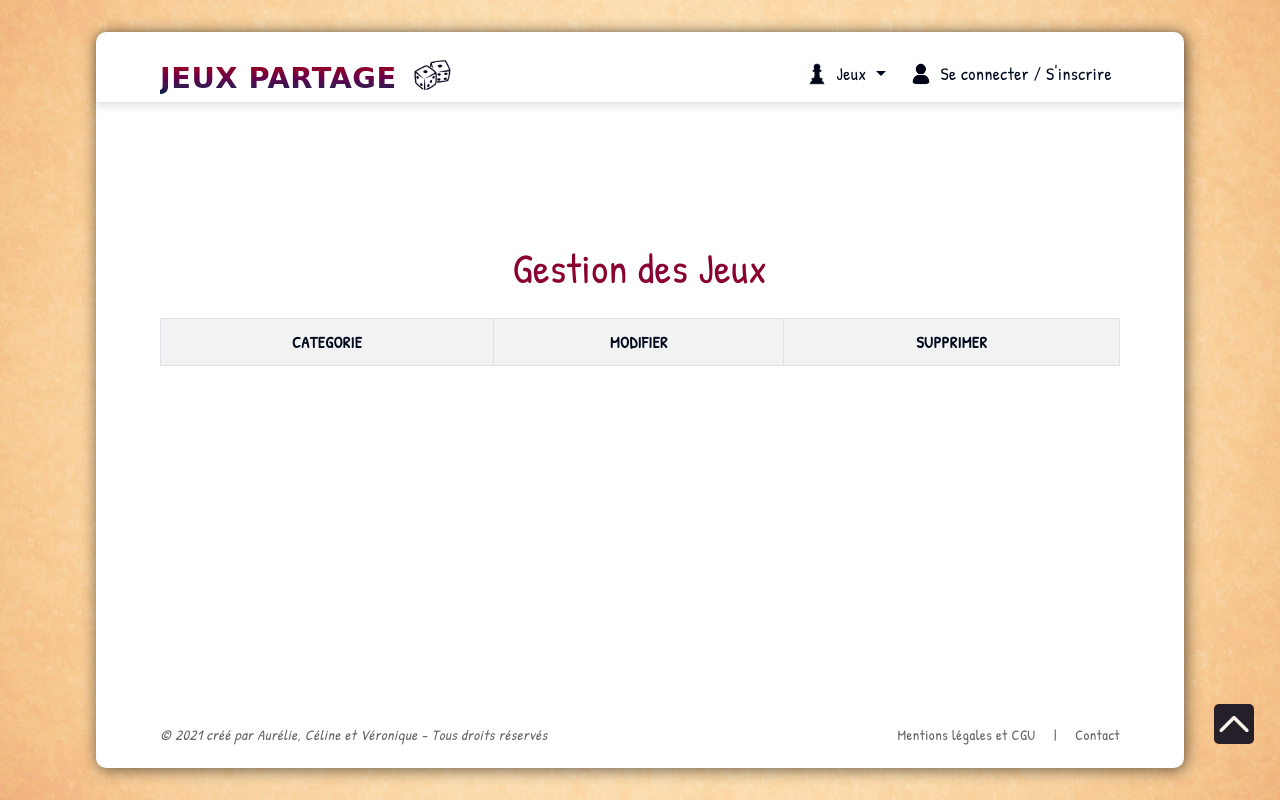
After one commit to AurelieGilet/wf3_group_project, a Symfony app: template jeux_partage/templates/back/admin_games.html.twig in a window 1280 px wide. The commit adds this page. Run offline with Twig, Linux system fonts and the light colour scheme; the template is opened without the code that fills it, so the values that code supplies are empty; some libraries are stand-ins or nearby versions; some web fonts are replaced.

Commit message:
backoffice gestion des jeux + harmonisation style pages backoffice

```diff
--- a/jeux_partage/public/css/style.css
+++ b/jeux_partage/public/css/style.css
@@ -42,7 +42,7 @@ select, option {
 
 body {
     min-height: 100vh;
-    padding: 5vh 0;
+    padding: 4vh 0;
     background-image: url("../img/background.jpg");
     background-size: 120% 120%;
     background-position: center;
@@ -51,11 +51,11 @@ body {
 }
 
 .container-fluid {
-    min-height: 90vh;
+    min-height: 92vh;
     width: 85%;
     margin: 0 auto;
     background-color: white;
-    padding: 4vh 4em;
+    padding: 3vh 4em;
     border-radius: 10px;
     box-shadow: rgba(0, 0, 0, 0.6) 0.1em 0.1em 1em;
     display: flex;
@@ -181,7 +181,7 @@ header {
     left: 50%;
     transform: translateX(-50%);
     width: 100%;
-    padding-top: 5vh;
+    padding-top: 4vh;
     border-top-left-radius: 10px;
     border-top-right-radius: 10px;
     box-shadow: 0 -1px 4px 0 rgba(26,26,26,.08),0 4px 8px 0 rgba(26,26,26,.12);
@@ -578,7 +578,7 @@ nav button {
 	display: flex;
 	justify-content: center;
 	align-items: center;
-	height: 250px;
+	height: 225px;
 	overflow-x: hidden;
 	border: solid transparent 10px;
     border-top-width: 15px;
@@ -586,7 +586,7 @@ nav button {
 
 #photo img, #photo-detail img
 {
-	height: 225px;
+	height: 200px;
 	width: auto;
 }
 
@@ -656,6 +656,22 @@ nav button {
     background-repeat: no-repeat;
     background-size: 45%;
     padding: 0 1.4em !important;
+}
+
+.delete-backoffice {
+    background-image: url(../img/delete.png);
+    background-position: center;
+    background-repeat: no-repeat;
+    background-size: 50%;
+    padding: 0.8vh 1.4em;
+}
+
+.edit-backoffice {
+    background-image: url(../img/edit.png);
+    background-position: center;
+    background-repeat: no-repeat;
+    background-size: 36%;
+    padding: 0.8vh 1.4em;
 }
 
 .backoffice {
@@ -820,7 +836,7 @@ footer a:last-child {
     .container-fluid {
         width: 90%;
         margin: 0 auto;
-        padding: 2.5vh;
+        padding: 2vh;
     }
     .h1 {
         font-size: 2.7rem;
@@ -829,7 +845,7 @@ footer a:last-child {
         margin-bottom: 4vh !important;
     }
     .header_shadow {
-        padding-top: 2.5vh;
+        padding-top: 2vh;
     }
     .header_shadow h2 {
         font-size: 1.8rem;
--- a/jeux_partage/templates/back/admin_edit_user.html.twig
+++ b/jeux_partage/templates/back/admin_edit_user.html.twig
@@ -5,11 +5,9 @@
 {% endblock %}
 
 {% block body %}
-    <h1 class="h1 mt-3 mb-4">Modification d'un Membre</h1>
+    <h1 class="h1 mt-3 mb-4">Modification du membre <span>{{user.username}}</span></h1>
 
     {{ form_start(formUser, {"attr": {"class": "col-md-12 mx-auto py-4 row justify-content-around"}}) }}
-        {# {{ form_row(formUser.username, {"label": "Nom d'utilisateur"}) }}
-        {{ form_row(formUser.email) }} #}
         {{ form_row(formUser.roles, {"label": false}) }}
 		{{ form_row(formUser.save, {'label' : "Modifier", 'attr' : {'class': 'btn-jp mx-auto mt-4'}}) }}
     {{ form_end(formUser) }}
--- a/jeux_partage/templates/back/back_form_category.html.twig
+++ b/jeux_partage/templates/back/admin_form_category.html.twig
@@ -1,5 +1,5 @@
 {% extends "base.html.twig"%}
 
 {% block title %}
-        MODIFIER UNE CATEGORIE
+        BackOffice | Modification Catégorie
 {% endblock %}
--- /dev/null
+++ b/jeux_partage/templates/back/admin_games.html.twig
@@ -0,0 +1,52 @@
+{% extends "base.html.twig" %}
+
+{% block title %}
+    BackOffice | Gestion des Jeux
+{% endblock %}
+
+{% block body %}
+    <h1 class="h1 my-4">Gestion des Jeux</h1>
+
+    {% for message in app.flashes("success") %}
+        <div class="col-lg-8 d-flex justify-content-center align-items-center mx-auto mb-4">
+			<span class="bg-msg text-success font-italic rounded text-center mx-auto py-2 px-4">
+        		{{message}}
+			</span>
+        </div>
+    {% endfor %}
+
+    <table class="table table-bordered table-striped text-center">
+        <tr class="align-middle">
+            {% for column in columns %}
+                {% if column == "name" %}
+                    <th class="align-middle font-weight-bold">JEU</th>
+                {% elseif column == "minPlayers" %}
+                    <th class="align-middle font-weight-bold">JOUEURS MIN</th>
+                {% elseif column == "maxPlayers" %}
+                    <th class="align-middle font-weight-bold">JOUEURS MAX</th>
+                {% elseif column != "owner_id" and column != "category_id" %}
+                    <th class="align-middle font-weight-bold">{{column|upper}}</th>
+                {% endif %}
+            {% endfor %}
+                    <th class="align-middle font-weight-bold">CATEGORIE</th>
+                    <th class="align-middle font-weight-bold">MODIFIER</th>
+                    <th class="align-middle font-weight-bold">SUPPRIMER</th>
+        </tr>
+
+        {% for game in games %}
+            <tr class="align-middle">
+                <td class="align-middle">{{game.id}}</td>
+                <td class="align-middle">{{game.name}}</td>
+                <td class="align-middle">{{game.public}}</td>
+                <td class="align-middle">{{game.minPlayers}}</td>
+                <td class="align-middle">{{game.maxPlayers}}</td>
+                <td class="align-middle">{{game.description|striptags|slice(0,50)}}...</td>
+                <td class="align-middle"><img src="{{ asset('uploads/images/' ~ game.image) }}" alt="jeu {{game.name}}" height="80px" width="auto"></td>
+                <td class="align-middle">{{game.category.name}}</td>
+
+                <td class="align-middle"><a href="{{ path("admin_edit_game", {"id": game.id}) }}" class="edit-backoffice btn-jp"></a></td>
+                <td class="align-middle"><a href="{{ path("admin_delete_game", {"id": game.id}) }}" class="delete-backoffice btn-jp" onclick="return(confirm('Voulez-vous vraiment supprimer ce jeu ?'))"></a></td>
+            </tr>
+        {% endfor %}
+    </table>
+{% endblock %}
--- a/jeux_partage/templates/back/index.html.twig
+++ b/jeux_partage/templates/back/index.html.twig
@@ -42,7 +42,7 @@
                         </p>
                     </div>
 					<div class="card-footer d-flex justify-content-around align-items-center">
-                        <a href="" class="btn-jp btn-card" id="btn_users">Gestion des Jeux</a>
+                        <a href="{{ path("admin_games") }}" class="btn-jp btn-card" id="btn_users">Gestion des Jeux</a>
 					</div>
 				</div>
 			</div>
@@ -61,7 +61,7 @@
                         </p>
                     </div>
 					<div class="card-footer d-flex justify-content-around align-items-center">
-                        <a href="" class="btn-jp btn-card" id="btn_users">Gestion des Catégories</a>
+                        <a href="{{ path("admin_categories") }}" class="btn-jp btn-card" id="btn_users">Gestion des Catégories</a>
 					</div>
 				</div>
 			</div>
--- a/jeux_partage/templates/base.html.twig
+++ b/jeux_partage/templates/base.html.twig
@@ -47,7 +47,7 @@
                             <li class="d-flex justify-content-start align-items-center">
                                 <img src="{{ asset('img/pawn-icon.png') }}" alt="icone pion" id="pawn_icon">
                                 <a class="nav-link dropdown-toggle px-2 py-0" id="navbarDropdown" role="button" data-toggle="dropdown" aria-haspopup="true" aria-expanded="false">
-                                    Catalogue
+                                    Jeux
                                 </a>
                                 <div class="dropdown-menu" aria-labelledby="navbarDropdown">
                                     <a class="dropdown-item" href="{{ path("catalogue") }}">Tout le Catalogue</a>
@@ -95,8 +95,8 @@
                                     <a class="dropdown-item" href="{{ path("admin") }}">BackOffice</a>
                                     <div class="dropdown-divider"></div>
                                     <a class="dropdown-item" href="{{ path("admin_users") }}">Gestion des Membres</a>
-                                    <a class="dropdown-item" href="">Gestion des Jeux</a>
-                                    <a class="dropdown-item" href="">Gestion des Catégories</a>
+                                    <a class="dropdown-item" href="{{ path("admin_games") }}">Gestion des Jeux</a>
+                                    <a class="dropdown-item" href="{{ path("admin_categories") }}">Gestion des Catégories</a>
                                     <a class="dropdown-item" href="">Gestion des Emprunts</a>
                                 </div>
                             {% else %}
--- a/jeux_partage/templates/front/account_games_registration.html.twig
+++ b/jeux_partage/templates/front/account_games_registration.html.twig
@@ -27,9 +27,9 @@
 				{{ form_row(form.description, {'label' : "Règle du jeu", 'attr' : {'rows': "4" }}) }}
 
 				{% if gameName %}
-				{{ form_row(form.save, {'label' : "Modifier le jeu", 'attr' : {'class': 'btn-jp mx-auto mt-4'}}) }}
+				{{ form_row(form.save, {'label' : "Modifier", 'attr' : {'class': 'btn-jp mx-auto mt-4'}}) }}
 				{% else %}
-				{{ form_row(form.save, {'label' : "Enregistrer le jeu", 'attr' : {'class': 'btn-jp mx-auto mt-4'}}) }}
+				{{ form_row(form.save, {'label' : "Enregistrer", 'attr' : {'class': 'btn-jp mx-auto mt-4'}}) }}
 				{% endif %}
 
 			{{ form_end(form) }}
--- a/jeux_partage/templates/security/profil.html.twig
+++ b/jeux_partage/templates/security/profil.html.twig
@@ -29,7 +29,7 @@
 				{{ form_row(form.address, {'label' : "Adresse", 'attr' : {'placeholder': "adresse" }}) }}
 				{{ form_row(form.zipcode, {'label' : "Code postal (Yvelines)", 'attr' : {'placeholder': "code postal" }}) }}
 				{{ form_row(form.city, {'label' : "Ville", 'attr' : {'placeholder': "ville" }}) }}
-				{{ form_row(form.save, {'label' : "Modifier mon profil", 'attr' : {'class': 'btn-jp mx-auto mt-4'}}) }}
+				{{ form_row(form.save, {'label' : "Modifier", 'attr' : {'class': 'btn-jp mx-auto mt-4'}}) }}
 
 			{{ form_end(form) }}
 		</div>
```
Also changed, not shown: jeux_partage/src/Controller/BackController.php (+120 -33 lines), jeux_partage/src/Form/AdminRegistrationFormType.php (+0 -8 lines), jeux_partage/templates/back/admin_categories.html.twig (added, +59 -0 lines), jeux_partage/templates/back/admin_category.html.twig (deleted, +0 -48 lines), jeux_partage/templates/back/admin_edit_game.html.twig (added, +30 -0 lines), jeux_partage/templates/back/admin_users.html.twig (+10 -8 lines), jeux_partage/templates/front/account_games.html.twig (+4 -4 lines), jeux_partage/templates/front/account_games_lended.html.twig (+5 -5 lines), jeux_partage/templates/front/catalog.html.twig (+5 -5 lines), jeux_partage/public/img/edit.png (added), 1 other file.
